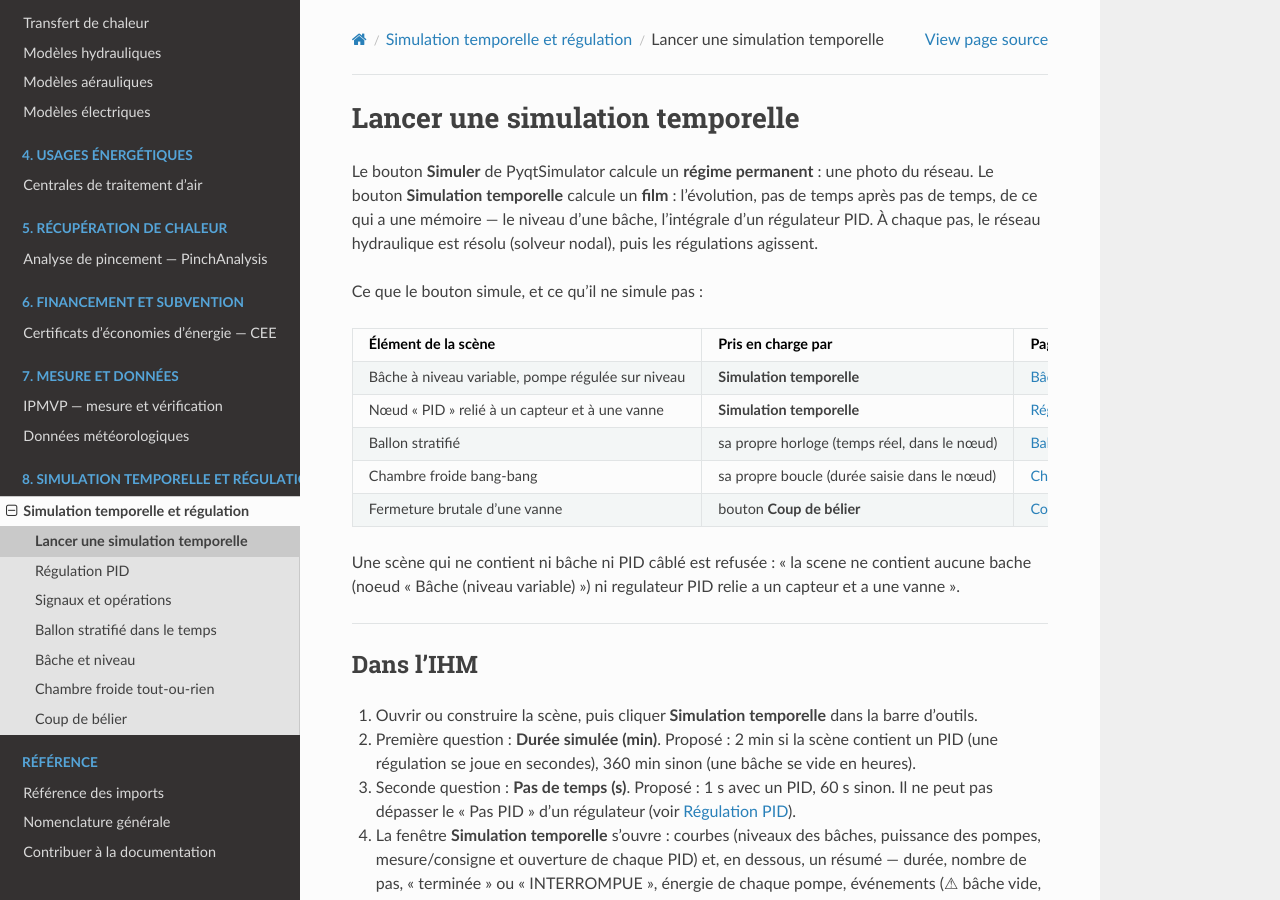
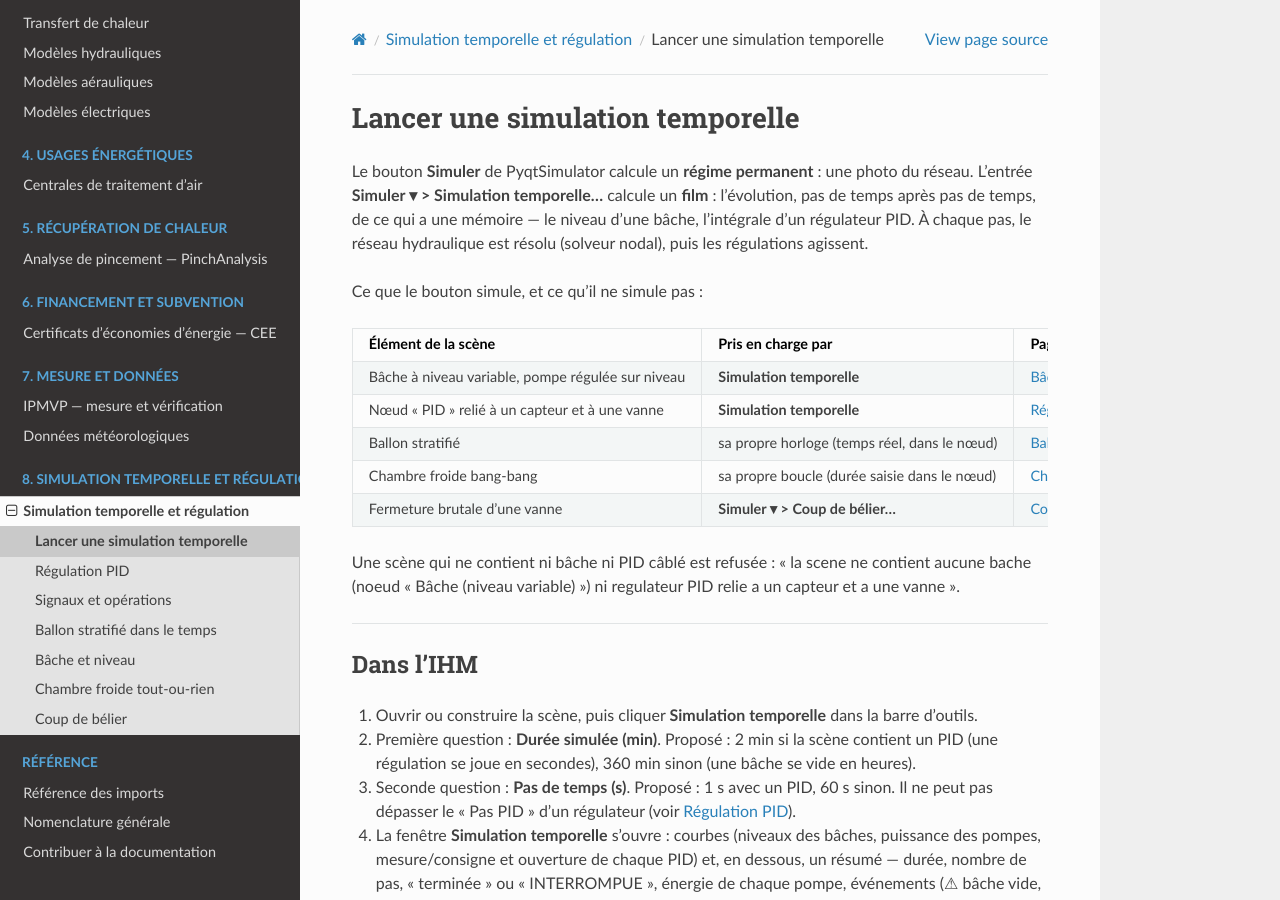
Before and after one commit to ZoheirHADID/EnergySystemModels-fr, a Sphinx documentation site: the page built from docs/source/013-simulation-temporelle/simulation_temporelle.rst, in a window 1280 px wide and 900 px high. Built offline with Sphinx 7.4.7 and the Read the Docs theme 3.1.0, drawn with Linux system fonts in a browser that asks for light colours.

Commit message:
IHM : tableau des courants, barre Simuler unique (moteur choisi selon la scène)
Co-Authored-By: Claude Opus 5.5 <noreply@anthropic.com>

```diff
--- a/docs/source/013-simulation-temporelle/coup_de_belier.rst
+++ b/docs/source/013-simulation-temporelle/coup_de_belier.rst
@@ -9,7 +9,7 @@ Fermer une vanne arrête une colonne d'eau en mouvement. Si la fermeture est
 de surpression remonte la conduite et une dépression s'ouvre à l'aval — jusqu'à
 vaporiser l'eau (**cavitation**, rupture de colonne).
 
-Le bouton **Coup de bélier** de PyqtSimulator calcule ce régime transitoire sur
+L'entrée **Simuler ▾ > Coup de bélier…** de PyqtSimulator calcule ce régime transitoire sur
 n'importe quelle scène hydraulique : il part du **régime permanent** de la scène
 (solveur nodal), ferme la vanne choisie, et propage les ondes par la **méthode
 des caractéristiques** (validée contre Frelin, *Techniques de l'Ingénieur*
--- a/docs/source/013-simulation-temporelle/simulation_temporelle.rst
+++ b/docs/source/013-simulation-temporelle/simulation_temporelle.rst
@@ -4,7 +4,7 @@ Lancer une simulation temporelle
 ================================
 
 Le bouton **Simuler** de PyqtSimulator calcule un **régime permanent** : une
-photo du réseau. Le bouton **Simulation temporelle** calcule un **film** :
+photo du réseau. L'entrée **Simuler ▾ > Simulation temporelle…** calcule un **film** :
 l'évolution, pas de temps après pas de temps, de ce qui a une mémoire — le
 niveau d'une bâche, l'intégrale d'un régulateur PID. À chaque pas, le réseau
 hydraulique est résolu (solveur nodal), puis les régulations agissent.
@@ -31,7 +31,7 @@ Ce que le bouton simule, et ce qu'il ne simule pas :
      - sa propre boucle (durée saisie dans le nœud)
      - :doc:`chambre_froide`
    * - Fermeture brutale d'une vanne
-     - bouton **Coup de bélier**
+     - **Simuler ▾ > Coup de bélier…**
      - :doc:`coup_de_belier`
 
 Une scène qui ne contient ni bâche ni PID câblé est refusée : « la scene ne
```
Also changed, not shown: docs/source/interface/scenes.rst (+23 -3 lines).
